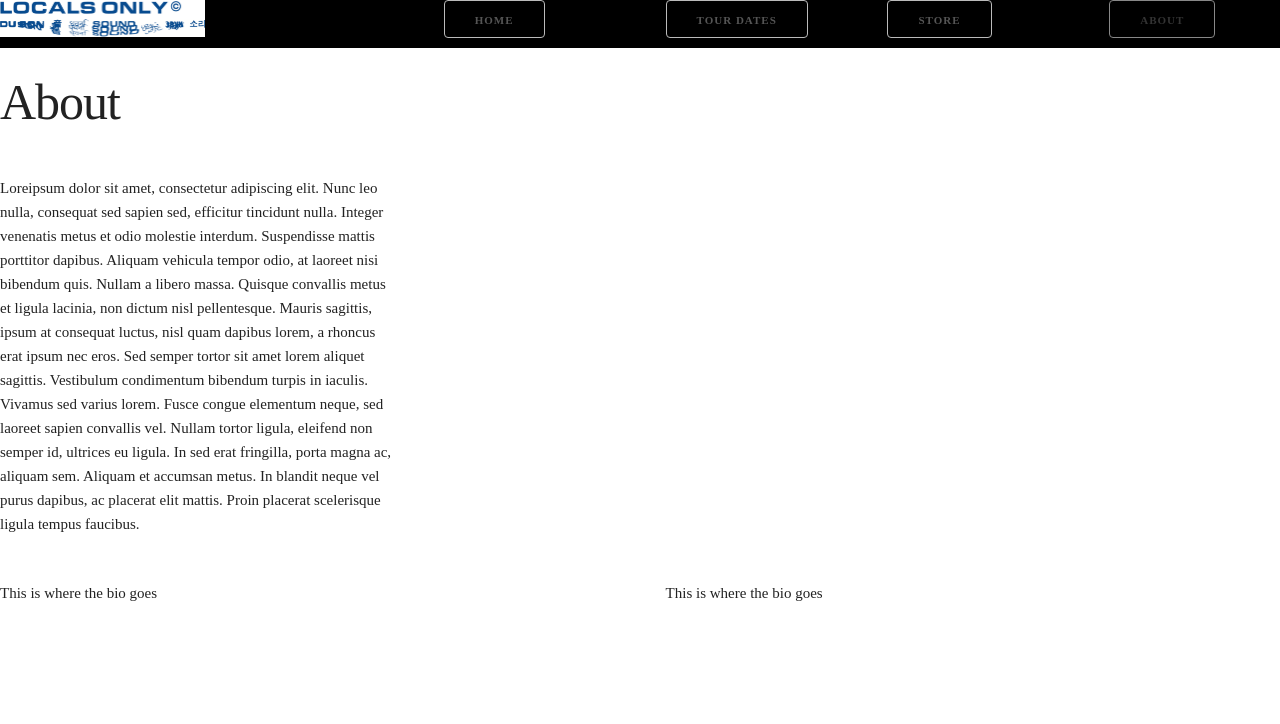
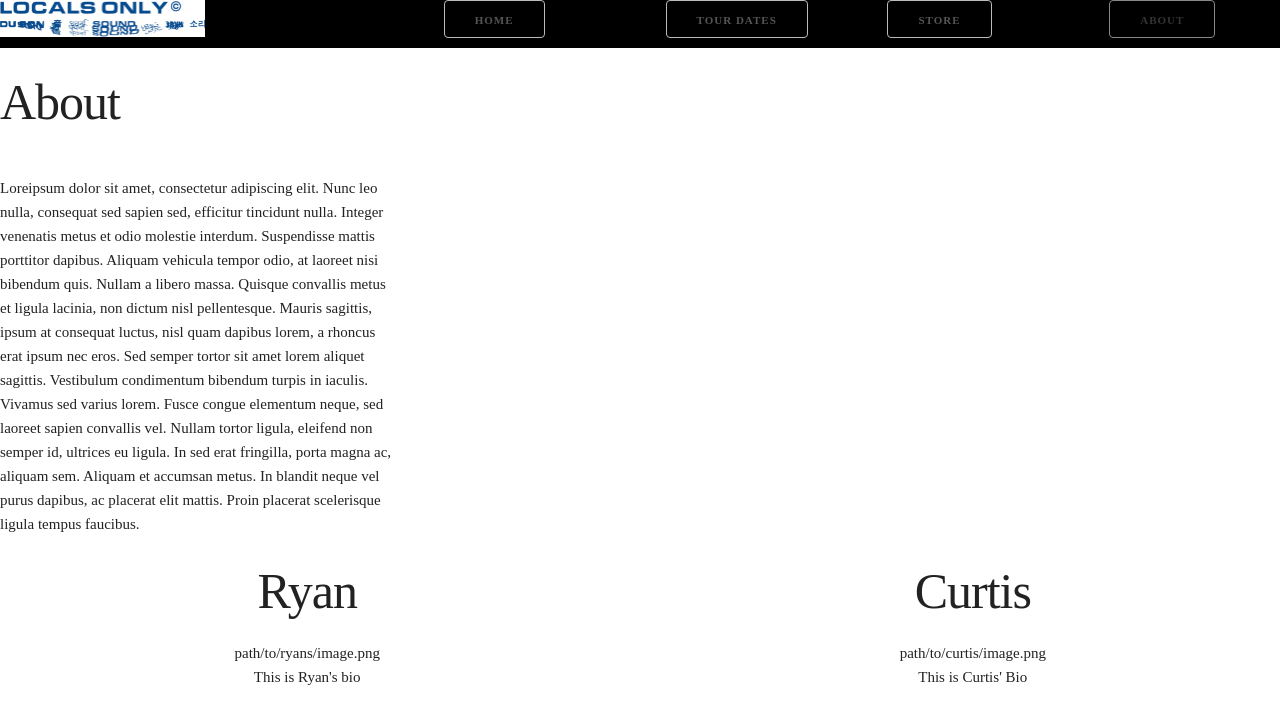
Before and after one commit to igniscyan/lofe, a React (Create React App) app: page / in a window 1280 px wide. Both pictures are taken after a click on the button "ABOUT". Shown: the top 724 px of the page. Built offline with nearby package versions, Linux system fonts and the light colour scheme.

Commit message:
Basic about layout bussy bussy

```diff
--- a/src/Components/About/About.js
+++ b/src/Components/About/About.js
@@ -1,12 +1,12 @@
 import React from 'react';
 import './About.css';
+var json = require('./about.json');
 
 
 export class About extends React.Component {
     constructor(props) {
         super(props);
         this.state = {};
-        this.background = [];
     }
 
 /*
@@ -18,13 +18,27 @@ photo and bio.
 
 
     render() {
-        return (
-            <div className = 'one-half column'>
-                <h1>{this.props.member}</h1>
-                <p>
-                    This is where the bio goes
-                </p>
-            </div>
-        )
+        switch(this.props.member) {
+            case 'Ryan':
+                return (
+                    <div className='one-half column'>
+                        <center><h1>Ryan</h1></center>
+                        <center> {json.Ryan.Image} </center>
+                        <center>  {json.Ryan.Bio} </center>
+                    </div>
+                )
+            case 'Curtis':
+                return (
+                    <div className = 'one-half column'>
+                        <center><h1>Curtis</h1></center>
+                        <center> {json.Curtis.Image} </center>
+                        <center> {json.Curtis.Bio} </center>
+                    </div>
+                )
+            default:
+                return (
+                    <h1> No1 provided damn </h1>
+                )
+        }
     }
 }
--- /dev/null
+++ b/src/Components/About/about.json
@@ -0,0 +1,10 @@
+{
+    "Curtis": {
+        "Bio": "This is Curtis' Bio",
+        "Image": "path/to/curtis/image.png"
+    },
+    "Ryan": {
+        "Bio": "This is Ryan's bio",
+        "Image": "path/to/ryans/image.png"
+    }
+}
--- a/src/Components/PageContent/PageContent.js
+++ b/src/Components/PageContent/PageContent.js
@@ -69,8 +69,8 @@ export class PageContent extends React.Component {
             </div>
           </div>
           <div className='row'>
-            <About />
-            <About />
+            <About member='Ryan'/>
+            <About member='Curtis' />
           </div>
           </div>
         );
```
